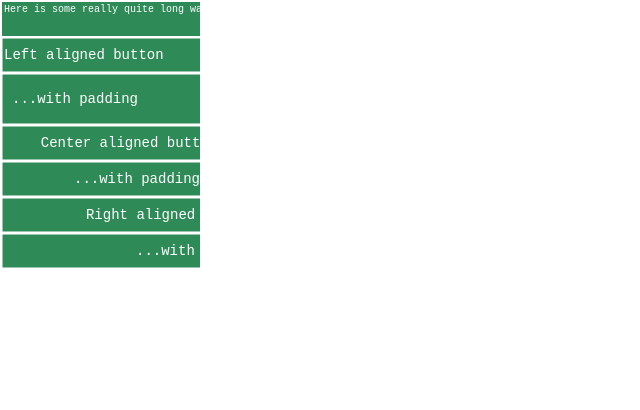
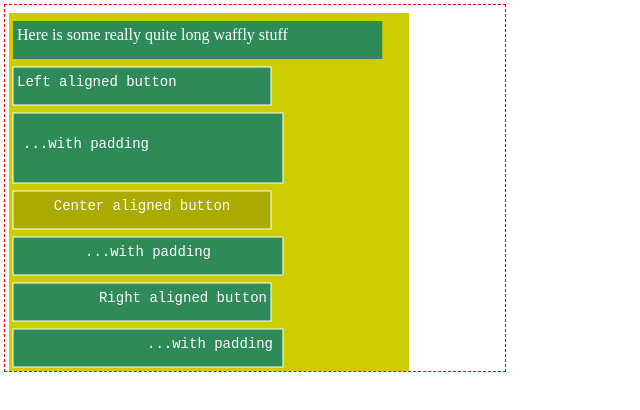
Before and after one commit to TheBunyip/little-imgui, a website with bundled scripts: page test/test.html in a window 1280 px wide. Shown: the whole page, without its empty margins (0-640 px from the left). Built offline with nearby package versions, Linux system fonts and the light colour scheme.

Commit message:
Margin and padding is now applied consistently

```diff
--- a/src/button.js
+++ b/src/button.js
@@ -5,7 +5,7 @@ export default function button(ui, id, text, width, height, overrides = {}) {
 
   let result = false;
   let left = ui.x + p.marginH;
-  let top = ui.y;
+  let top = ui.y + p.marginV;
 
   if (
     util.inside(
@@ -45,9 +45,9 @@ export default function button(ui, id, text, width, height, overrides = {}) {
   ui.ctx.fillRect(left, top, width + p.paddingH * 2, height + p.paddingV * 2);
   ui.ctx.strokeRect(left, top, width + p.paddingH * 2, height + p.paddingV * 2);
 
-  ui.ctx.font = p.font || "14px monospace";
-  ui.ctx.textAlign = p.alignment || "center";
-  ui.ctx.textBaseline = "middle";
+  ui.ctx.font = p.font;
+  ui.ctx.textAlign = p.textAlign;
+  ui.ctx.textBaseline = p.textBaseline;
   ui.ctx.fillStyle = ui.ctx.strokeStyle;
 
   const fillWidth = p.overlap ? undefined : width;
--- a/src/index.js
+++ b/src/index.js
@@ -1,3 +1,4 @@
 export { default as button } from "./button.js";
 export { default as textArea } from "./text-area.js";
+export { default as panel } from "./panel.js";
 export * from "./ui.js";
--- /dev/null
+++ b/src/panel.js
@@ -0,0 +1,12 @@
+export default function (ui, width, height, overrides = {}) {
+  const p = Object.assign({}, ui, overrides);
+
+  const left = ui.x + p.marginH;
+  const top = ui.y + p.marginV;
+
+  ui.ctx.fillStyle = p.bgColour;
+  ui.ctx.fillRect(left, top, width, height);
+
+  ui.y = top + p.marginV;
+  ui.x = left;
+}
--- a/src/text-area.js
+++ b/src/text-area.js
@@ -2,7 +2,7 @@ export default function textArea(ui, text, width, height, overrides = {}) {
   const p = Object.assign({}, ui, overrides);
 
   const left = ui.x + p.marginH;
-  const top = ui.y;
+  const top = ui.y + p.marginV;
 
   ui.ctx.fillStyle = p.bgColour;
 
@@ -14,12 +14,13 @@ export default function textArea(ui, text, width, height, overrides = {}) {
 
   ui.ctx.fillRect(left, top, width + p.paddingH * 2, height + p.paddingV * 2);
 
-  ui.ctx.font = p.font || "14px monospace";
-  ui.ctx.textAlign = p.textAlign || "left";
-  ui.ctx.textBaseline = "top";
+  ui.ctx.font = p.font;
+  ui.ctx.textAlign = p.textAlign;
+  ui.ctx.textBaseline = p.textBaseline;
   ui.ctx.fillStyle = p.fgColour;
 
-  ui.ctx.fillText(text, left + p.paddingH, top + p.paddingV);
+  const textTop = top + p.paddingV + height / 2;
+  ui.ctx.fillText(text, left + p.paddingH, textTop);
 
   ui.y = top + p.paddingV + height + p.paddingV + p.marginV;
 }
--- a/src/ui.js
+++ b/src/ui.js
@@ -2,16 +2,19 @@ export function create(canvas, params) {
   params = params || {};
   return {
     ctx: canvas.getContext("2d"),
+    font: params.font || "14px monospace",
+    textAlign: params.textAlign || "left",
+    textBaseline: params.textBaseline || "alphabetic",
     bgColour: params.bgColour || "black",
     fgColour: params.fgColour || "white",
     hotBgColour: params.hotBgColour || "grey",
     hotFgColour: params.hotFgColour || "white",
     activeBgColour: params.activeBgColour || "red",
     activeFgColour: params.activeFgColour || "white",
-    marginV: Number.isInteger(params.marginV) ? params.marginV : 2,
-    marginH: Number.isInteger(params.marginH) ? params.marginH : 2,
-    paddingV: Number.isInteger(params.paddingV) ? params.paddingV : 2,
-    paddingH: Number.isInteger(params.paddingH) ? params.paddingH : 2,
+    marginV: Number.isInteger(params.marginV) ? params.marginV : 0,
+    marginH: Number.isInteger(params.marginH) ? params.marginH : 0,
+    paddingV: Number.isInteger(params.paddingV) ? params.paddingV : 0,
+    paddingH: Number.isInteger(params.paddingH) ? params.paddingH : 0,
     x: 0,
     y: 0,
     hotID: null, // about to interact with this UI item
@@ -31,8 +34,7 @@ export function start(ui, x, y, mouseX, mouseY, mouseUp, mouseDown) {
 export function end(ui, autoFitToHeight) {
   delete ui.hotID;
 
-
-  if(autoFitToHeight && ui.ctx.canvas.height !== ui.y) {
+  if (autoFitToHeight && ui.ctx.canvas.height !== ui.y) {
     ui.ctx.canvas.height = ui.y;
   }
 }
--- a/test/test.html
+++ b/test/test.html
@@ -1,14 +1,18 @@
 <!DOCTYPE html>
 <html lang="en">
-
   <head>
     <meta charset="UTF-8" />
     <meta name="viewport" content="width=device-width, initial-scale=1.0" />
     <title>Immediate Mode GUI Test</title>
   </head>
 
-<body style="margin:0">
+  <style>
+    canvas {
+      margin: 5px;
+      outline: dashed 1px red;
+    }
+  </style>
+  <body style="margin: 0">
     <script src="test.js" type="module"></script>
   </body>
-
 </html>
--- a/test/test.js
+++ b/test/test.js
@@ -1,6 +1,7 @@
 import {
   button,
   textArea,
+  panel,
   create as createUI,
   start as startUI,
   end as endUI,
@@ -12,29 +13,55 @@ function render(ui) {
 
   startUI(ui, 0, 0, ui.mouseX, ui.mouseY, ui.mouseUp, ui.mouseDown);
 
-  textArea(ui, "Here is some really quite long waffley stuff", 250, 30, { scaleToFit: false, font: "10px monospace" });
+  panel(ui, 400, 800, { bgColour: "#cc0" });
+
+  textArea(ui, "Here is some really quite long waffly stuff", 250, 30, {
+    scaleToFit: true,
+    font: "16px serif",
+  });
 
   if (button(ui, 0, "Left aligned button", 250, 30, { alignment: "left" })) {
     console.log("Button 1");
   }
 
-  if (button(ui, 1, "...with padding", 250, 30, { alignment: "left", paddingV: 10, paddingH: 10 })) {
+  if (
+    button(ui, 1, "...with padding", 250, 30, {
+      textAlign: "left",
+      paddingV: 20,
+      paddingH: 10,
+    })
+  ) {
     console.log("Button 2");
   }
 
-  if (button(ui, 2, "Center aligned button", 250, 30, { alignment: "center" })) {
+  if (
+    button(ui, 2, "Center aligned button", 250, 30, {
+      textAlign: "center",
+      bgColour: "#aa0",
+    })
+  ) {
     console.log("Button 3");
   }
 
-  if (button(ui, 3, "...with padding", 250, 30, { alignment: "center", paddingH: 10 })) {
+  if (
+    button(ui, 3, "...with padding", 250, 30, {
+      textAlign: "center",
+      paddingH: 10,
+    })
+  ) {
     console.log("Button 4");
   }
 
-  if (button(ui, 4, "Right aligned button", 250, 30, { alignment: "right" })) {
+  if (button(ui, 4, "Right aligned button", 250, 30, { textAlign: "right" })) {
     console.log("Button 5");
   }
 
-  if (button(ui, 5, "...with padding", 250, 30, { alignment: "right", paddingH: 10 })) {
+  if (
+    button(ui, 5, "...with padding", 250, 30, {
+      textAlign: "right",
+      paddingH: 10,
+    })
+  ) {
     console.log("Button 6");
   }
 
@@ -43,22 +70,28 @@ function render(ui) {
   window.requestAnimationFrame(() => render(ui));
 }
 
-
 const uis = [];
 
-uis.push((function firstCanvas() {
+uis.push(
+  (function firstCanvas() {
     const canvas = document.createElement("canvas");
-  canvas.width = 200;
-  canvas.height = 200;
+    canvas.width = 500;
+    canvas.height = 500;
     document.body.appendChild(canvas);
 
-  const ui = createUI(canvas, { margin: 0, padding: 10, bgColour: "seagreen" });
+    const ui = createUI(canvas, {
+      marginH: 4,
+      marginV: 4,
+      paddingH: 4,
+      paddingV: 4,
+      bgColour: "seagreen",
+    });
     registerInputHandlers(ui);
     render(ui);
     window.requestAnimationFrame(() => render(ui));
     return ui;
-})());
-
+  })()
+);
 
 function registerInputHandlers(ui) {
   ui.mouseX = 0;
@@ -70,15 +103,15 @@ function registerInputHandlers(ui) {
     ui.mouseX = evt.offsetX;
     ui.mouseY = evt.offsetY;
   });
-  ui.ctx.canvas.addEventListener("mouseup", (evt) => {
+  ui.ctx.canvas.addEventListener("mouseup", () => {
     ui.mouseUp = true;
     ui.mouseDown = false;
   });
-  ui.ctx.canvas.addEventListener("mouseout", (evt) => {
+  ui.ctx.canvas.addEventListener("mouseout", () => {
     ui.mouseX = -1;
     ui.mouseY = -1;
   });
-  ui.ctx.canvas.addEventListener("mousedown", (evt) => {
+  ui.ctx.canvas.addEventListener("mousedown", () => {
     ui.mouseDown = true;
     ui.mouseUp = false;
   });
```
Lines whose indentation alone changed are shown as unchanged.
